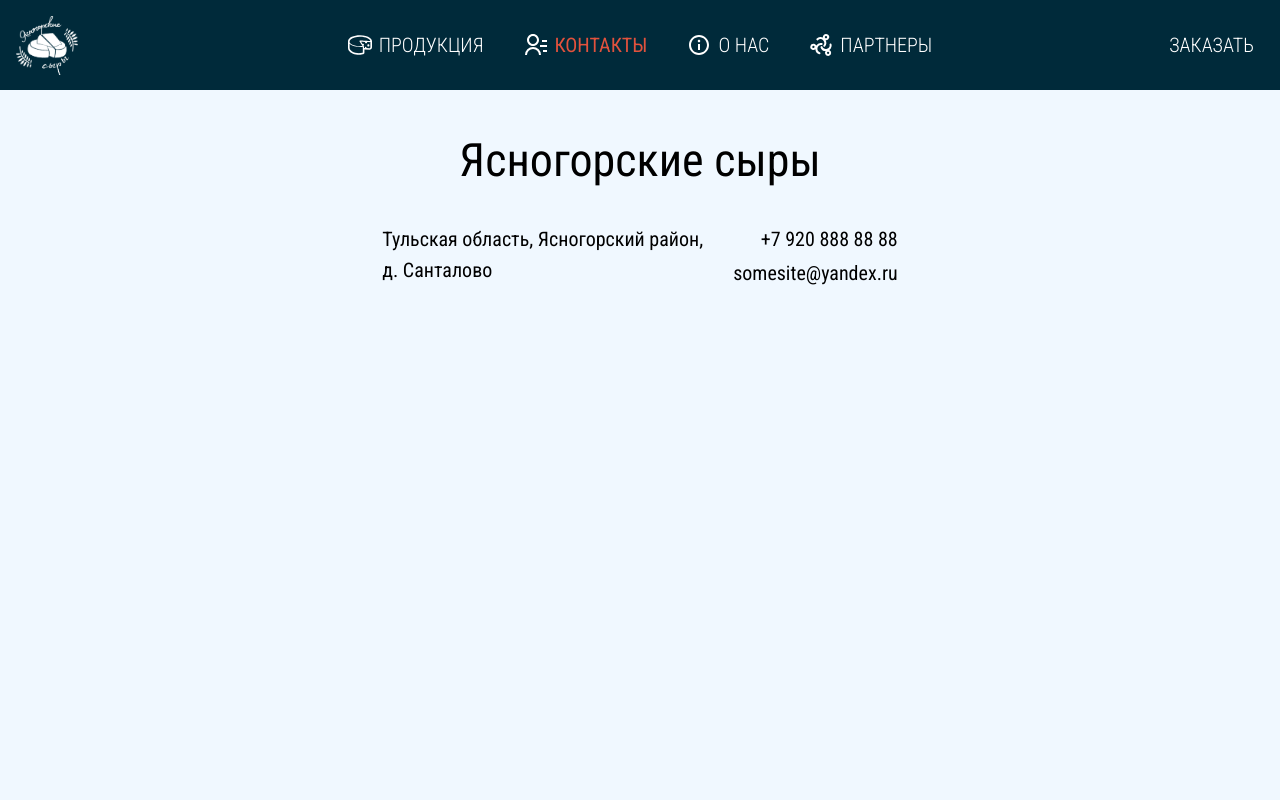
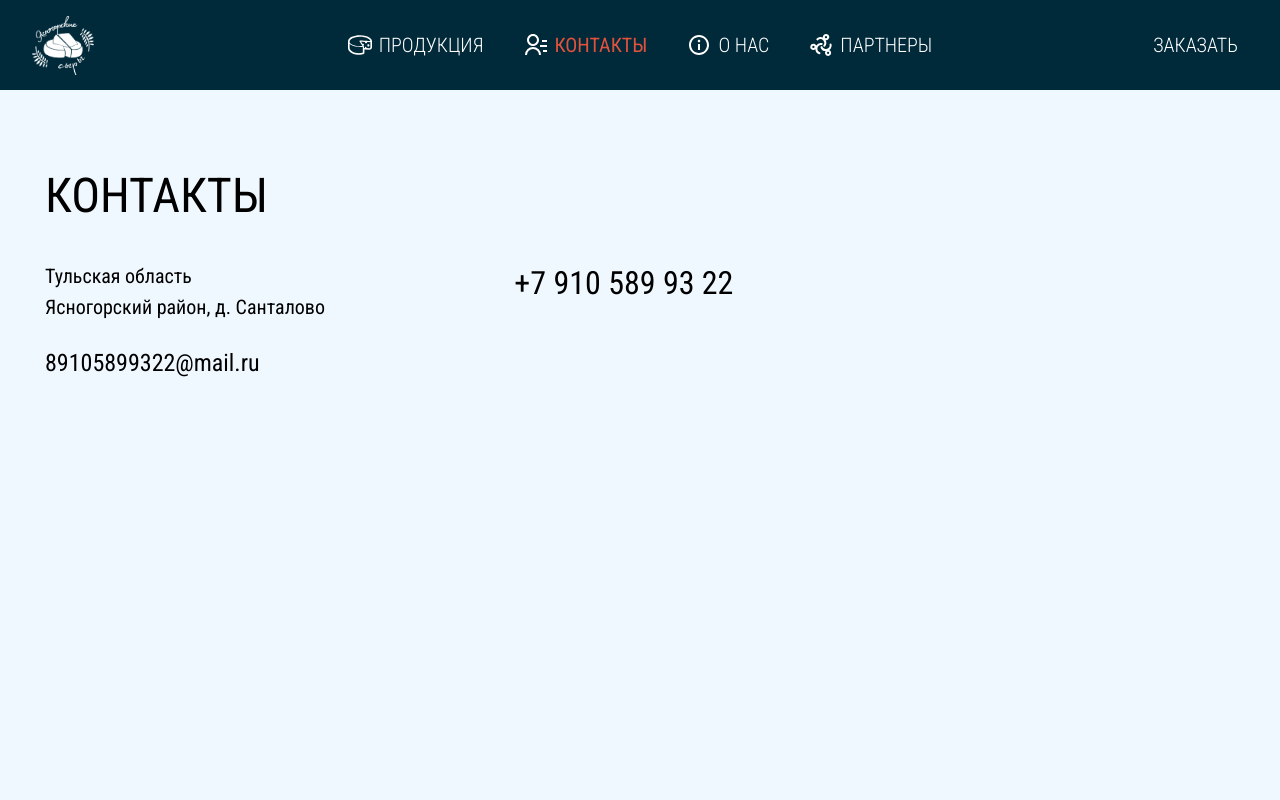
Before and after one commit to iavianm/cheeses, a Next.js app: page /contacts in a window 1280 px wide. Shown: the top 800 px of the page. Built offline with nearby package versions, Linux system fonts and the light colour scheme.

Commit message:
Feature/about (#7)

```diff
--- a/components/AboutPage/AboutPage.jsx
+++ b/components/AboutPage/AboutPage.jsx
@@ -4,22 +4,29 @@ const AboutPage = () => {
   return (
     <section className={styles.about__section}>
       <div className={styles.about__container}>
-        <h2 className={styles.about__title}>Ясногорские сыры</h2>
+        <div className={styles.about__title_container}>
+          <h2 className={styles.about__title}>Контакты</h2>
+          <div className={styles.about__body}>
             <div className={styles.about__text_container}>
               <div className={styles.about__text}>
-            <p>Тульская область, Ясногорский район,</p>
-            <p>д. Санталово</p>
+                <p>Тульская область</p>
+                <p>Ясногорский район, д. Санталово</p>
               </div>
-          <div className={styles.about__contacts}>
-            <a className={styles.about__contacts_link} href="tel:+79215567284">
-              +7 920 888 88 88
+              <a
+                className={styles.about__contacts_email}
+                href="mailto:89105899322@mail.ru"
+              >
+                89105899322@mail.ru
               </a>
+            </div>
+            <div className={styles.about__text_container}>
               <a
-              className={styles.about__contacts_link}
-              href="mailto:somesite@yandex.ru"
+                className={styles.about__contacts_phone}
+                href="tel:+79105899322"
               >
-              somesite@yandex.ru
+                +7 910 589 93 22
               </a>
+            </div>
           </div>
         </div>
 
--- a/components/AboutPage/AboutPage.module.css
+++ b/components/AboutPage/AboutPage.module.css
@@ -1,7 +1,7 @@
 .about__section {
   margin: 0 auto;
   width: 100%;
-  text-align: center;
+  /*text-align: center;*/
   padding: 0 0 20px 0;
 }
 
@@ -13,18 +13,29 @@
   padding: 10px;
 }
 
+.about__title_container {
+  width: 100%;
+  max-width: 70%;
+  margin-left: 2rem;
+  padding: 4rem 0;
+}
+
 .about__title {
-  font-size: 46px;
+  font-size: 3rem;
   font-weight: 400;
-  margin: 30px 0 10px 0;
-  padding: 0;
+  text-transform: uppercase;
 }
 
 .about__text_container {
   display: flex;
   gap: 30px;
-  justify-content: center;
-  margin: 40px auto 20px auto;
+  /*justify-content: center;*/
+  margin: 40px auto 20px 0;
+  flex-direction: column;
+}
+
+.about__body {
+  display: flex;
 }
 
 .about__text {
@@ -49,19 +60,25 @@
   text-align: right;
 }
 
-.about__contacts_link {
-  text-decoration: none;
+.about__contacts_email {
   color: black;
-  margin-bottom: 10px;
-  font-size: 20px;
+  font-size: 1.5rem;
   transition: all 0.5s ease;
 }
 
-.about__contacts_link:last-child {
-  margin-bottom: 0;
+.about__contacts_phone {
+  color: black;
+  font-size: 2rem;
+  transition: all 0.5s ease;
 }
 
-.about__contacts_link:hover {
+.about__contacts_email:hover {
+  text-decoration: underline;
+  cursor: pointer;
+  color: var(--orange-color-hover);
+}
+
+.about__contacts_phone:hover {
   text-decoration: underline;
   cursor: pointer;
   color: var(--orange-color-hover);
--- a/components/Footer/Footer.jsx
+++ b/components/Footer/Footer.jsx
@@ -35,9 +35,9 @@ const Footer = () => {
             </div>
 
             <div className={styles.footer__address_links}>
-              <a href="tel:+79208888888">+7 920 888 88 88</a>
+              <a href="tel:+79105899322">+7 910 589 93 22</a>
 
-              <a href="mailto:somesite@yandex.ru">somesite@yandex.ru</a>
+              <a href="mailto:89105899322@mail.ru">89105899322@mail.ru</a>
             </div>
           </address>
         </div>
--- a/components/Header/Header.module.css
+++ b/components/Header/Header.module.css
@@ -16,7 +16,7 @@
   align-items: center;
   justify-content: center;
   position: relative;
-  margin: 0 1rem;
+  margin: 0 2rem;
   box-sizing: border-box;
 }
 
```
Lines whose indentation alone changed are shown as unchanged.
